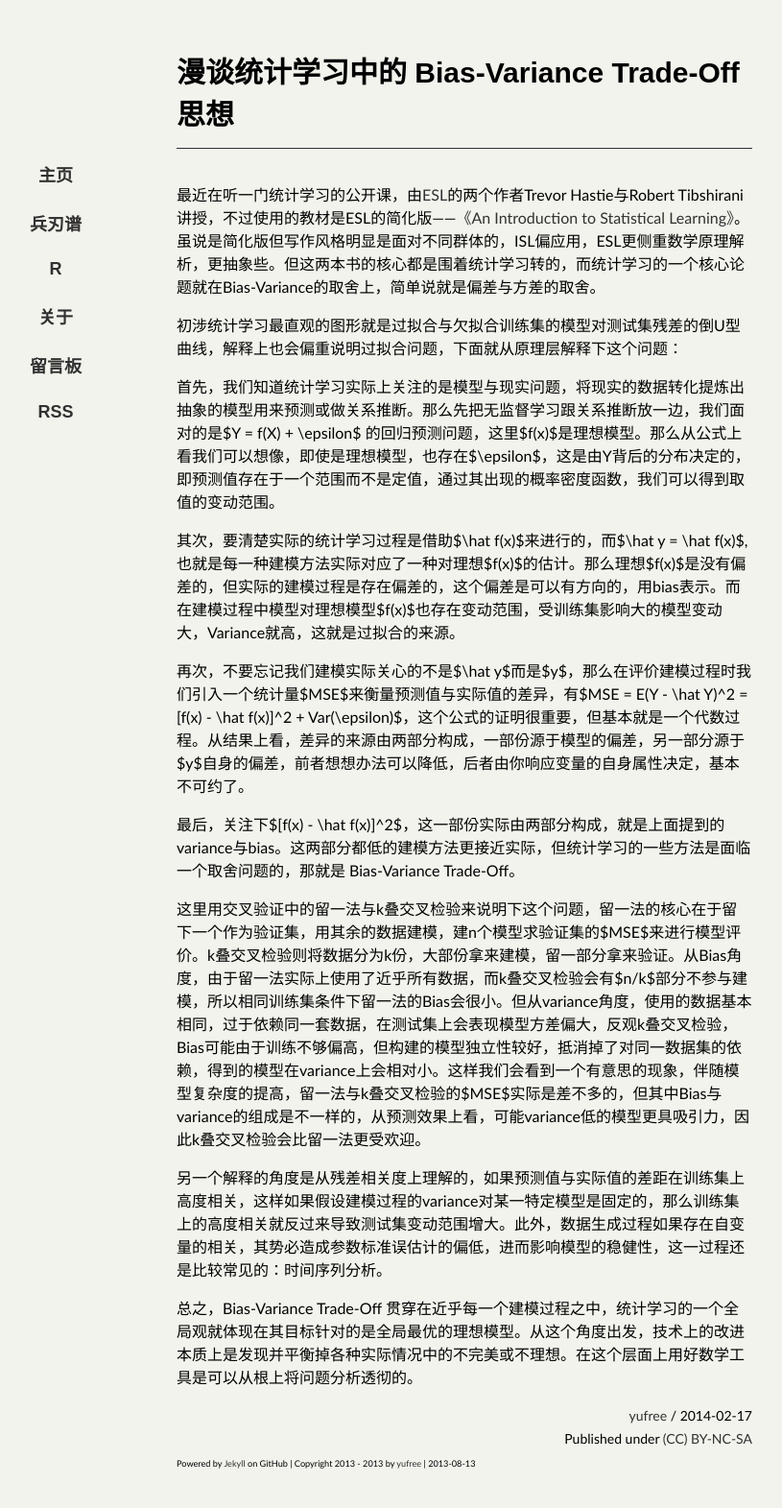
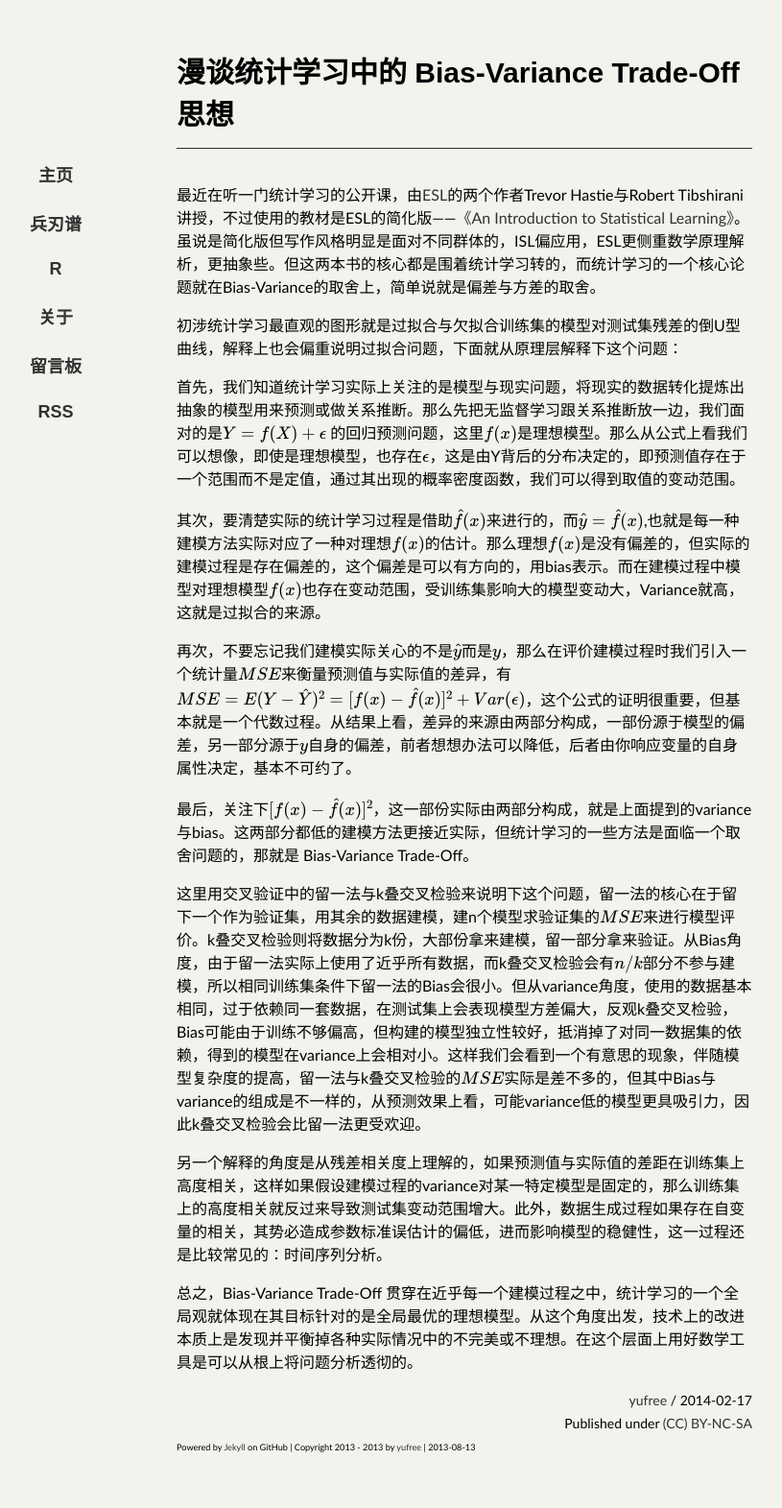
Before and after one commit to yufree/blogcn, a Jekyll site: the page built from _posts/2014-02-17-bias-variance.md, in a window 1280 px wide. Shown: the whole page at 96% size, without its empty margins (156-971 px from the left). Built offline with Jekyll 4.4.1, drawn with Linux system fonts in a browser that asks for light colours; some web fonts are replaced; formulas are drawn with MathJax 3; comment, search, counter and statistics services are not loaded.

Commit message:
公式显示问题

```diff
--- a/_posts/2014-02-17-bias-variance.md
+++ b/_posts/2014-02-17-bias-variance.md
@@ -6,15 +6,15 @@ title: 漫谈统计学习中的 Bias-Variance Trade-Off思想
 
 初涉统计学习最直观的图形就是过拟合与欠拟合训练集的模型对测试集残差的倒U型曲线，解释上也会偏重说明过拟合问题，下面就从原理层解释下这个问题：
 
-首先，我们知道统计学习实际上关注的是模型与现实问题，将现实的数据转化提炼出抽象的模型用来预测或做关系推断。那么先把无监督学习跟关系推断放一边，我们面对的是$Y = f(X) + \epsilon$ 的回归预测问题，这里$f(x)$是理想模型。那么从公式上看我们可以想像，即使是理想模型，也存在$\epsilon$，这是由Y背后的分布决定的，即预测值存在于一个范围而不是定值，通过其出现的概率密度函数，我们可以得到取值的变动范围。
+首先，我们知道统计学习实际上关注的是模型与现实问题，将现实的数据转化提炼出抽象的模型用来预测或做关系推断。那么先把无监督学习跟关系推断放一边，我们面对的是$$Y = f(X) + \epsilon$$ 的回归预测问题，这里$$f(x)$$是理想模型。那么从公式上看我们可以想像，即使是理想模型，也存在$$\epsilon$$，这是由Y背后的分布决定的，即预测值存在于一个范围而不是定值，通过其出现的概率密度函数，我们可以得到取值的变动范围。
 
-其次，要清楚实际的统计学习过程是借助$\hat f(x)$来进行的，而$\hat y = \hat f(x)$,也就是每一种建模方法实际对应了一种对理想$f(x)$的估计。那么理想$f(x)$是没有偏差的，但实际的建模过程是存在偏差的，这个偏差是可以有方向的，用bias表示。而在建模过程中模型对理想模型$f(x)$也存在变动范围，受训练集影响大的模型变动大，Variance就高，这就是过拟合的来源。
+其次，要清楚实际的统计学习过程是借助$$\hat f(x)$$来进行的，而$$\hat y = \hat f(x)$$,也就是每一种建模方法实际对应了一种对理想$$f(x)$$的估计。那么理想$$f(x)$$是没有偏差的，但实际的建模过程是存在偏差的，这个偏差是可以有方向的，用bias表示。而在建模过程中模型对理想模型$$f(x)$$也存在变动范围，受训练集影响大的模型变动大，Variance就高，这就是过拟合的来源。
 
-再次，不要忘记我们建模实际关心的不是$\hat y$而是$y$，那么在评价建模过程时我们引入一个统计量$MSE$来衡量预测值与实际值的差异，有$MSE = E(Y - \hat Y)^2 = [f(x) - \hat f(x)]^2 + Var(\epsilon)$，这个公式的证明很重要，但基本就是一个代数过程。从结果上看，差异的来源由两部分构成，一部份源于模型的偏差，另一部分源于$y$自身的偏差，前者想想办法可以降低，后者由你响应变量的自身属性决定，基本不可约了。
+再次，不要忘记我们建模实际关心的不是$$\hat y$$而是$$y$$，那么在评价建模过程时我们引入一个统计量$$MSE$$来衡量预测值与实际值的差异，有$$MSE = E(Y - \hat Y)^2 = [f(x) - \hat f(x)]^2 + Var(\epsilon)$$，这个公式的证明很重要，但基本就是一个代数过程。从结果上看，差异的来源由两部分构成，一部份源于模型的偏差，另一部分源于$$y$$自身的偏差，前者想想办法可以降低，后者由你响应变量的自身属性决定，基本不可约了。
 
-最后，关注下$[f(x) - \hat f(x)]^2$，这一部份实际由两部分构成，就是上面提到的variance与bias。这两部分都低的建模方法更接近实际，但统计学习的一些方法是面临一个取舍问题的，那就是 Bias-Variance Trade-Off。
+最后，关注下$$[f(x) - \hat f(x)]^2$$，这一部份实际由两部分构成，就是上面提到的variance与bias。这两部分都低的建模方法更接近实际，但统计学习的一些方法是面临一个取舍问题的，那就是 Bias-Variance Trade-Off。
 
-这里用交叉验证中的留一法与k叠交叉检验来说明下这个问题，留一法的核心在于留下一个作为验证集，用其余的数据建模，建n个模型求验证集的$MSE$来进行模型评价。k叠交叉检验则将数据分为k份，大部份拿来建模，留一部分拿来验证。从Bias角度，由于留一法实际上使用了近乎所有数据，而k叠交叉检验会有$n/k$部分不参与建模，所以相同训练集条件下留一法的Bias会很小。但从variance角度，使用的数据基本相同，过于依赖同一套数据，在测试集上会表现模型方差偏大，反观k叠交叉检验，Bias可能由于训练不够偏高，但构建的模型独立性较好，抵消掉了对同一数据集的依赖，得到的模型在variance上会相对小。这样我们会看到一个有意思的现象，伴随模型复杂度的提高，留一法与k叠交叉检验的$MSE$实际是差不多的，但其中Bias与variance的组成是不一样的，从预测效果上看，可能variance低的模型更具吸引力，因此k叠交叉检验会比留一法更受欢迎。
+这里用交叉验证中的留一法与k叠交叉检验来说明下这个问题，留一法的核心在于留下一个作为验证集，用其余的数据建模，建n个模型求验证集的$$MSE$$来进行模型评价。k叠交叉检验则将数据分为k份，大部份拿来建模，留一部分拿来验证。从Bias角度，由于留一法实际上使用了近乎所有数据，而k叠交叉检验会有$$n/k$$部分不参与建模，所以相同训练集条件下留一法的Bias会很小。但从variance角度，使用的数据基本相同，过于依赖同一套数据，在测试集上会表现模型方差偏大，反观k叠交叉检验，Bias可能由于训练不够偏高，但构建的模型独立性较好，抵消掉了对同一数据集的依赖，得到的模型在variance上会相对小。这样我们会看到一个有意思的现象，伴随模型复杂度的提高，留一法与k叠交叉检验的$$MSE$$实际是差不多的，但其中Bias与variance的组成是不一样的，从预测效果上看，可能variance低的模型更具吸引力，因此k叠交叉检验会比留一法更受欢迎。
 
 另一个解释的角度是从残差相关度上理解的，如果预测值与实际值的差距在训练集上高度相关，这样如果假设建模过程的variance对某一特定模型是固定的，那么训练集上的高度相关就反过来导致测试集变动范围增大。此外，数据生成过程如果存在自变量的相关，其势必造成参数标准误估计的偏低，进而影响模型的稳健性，这一过程还是比较常见的：时间序列分析。
 
```
